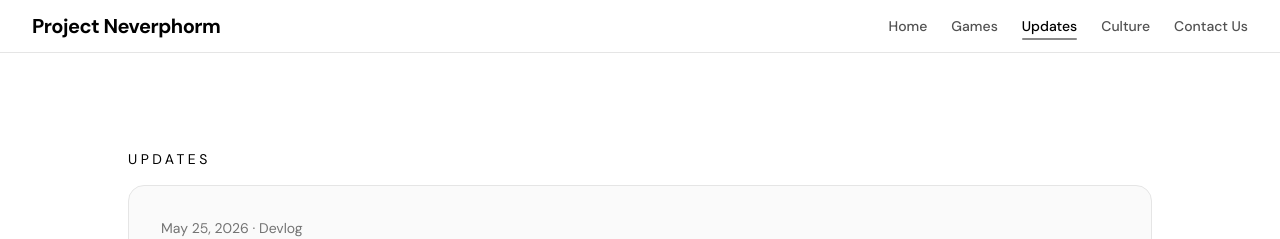
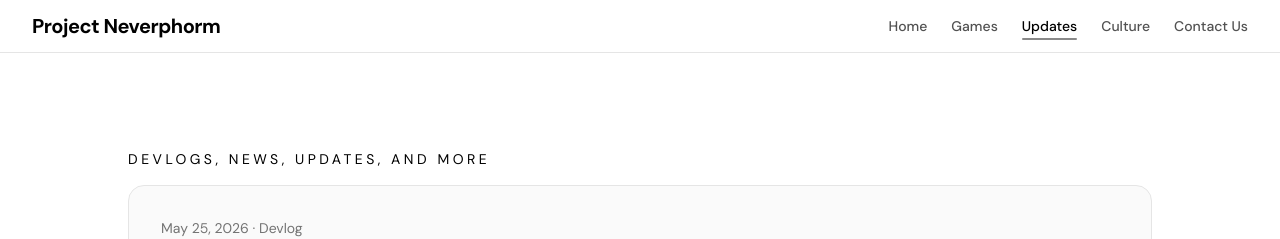
Before and after one commit to Minxci/neverphorm-site, a React (Vite) app in the folder apps/web/: page /updates in a window 1280 px wide. Shown: the top 239 px of the page. Built offline with nearby package versions, Linux system fonts and the light colour scheme; the HTML template or start-up script is replaced by a standard one; what pocketbase would draw is missing.

Commit message:
updates page

```diff
--- a/apps/web/src/pages/Updates.jsx
+++ b/apps/web/src/pages/Updates.jsx
@@ -21,7 +21,7 @@ export default function Updates() {
       <main className="min-h-screen bg-white text-neutral-950 px-6 py-24">
         <section className="max-w-5xl mx-auto">
           <p className="text-sm uppercase tracking-[0.25em] text-black mb-4">
-            Updates
+            Devlogs, News, Updates, and more
           </p>
 
           <div className="space-y-6">
```
